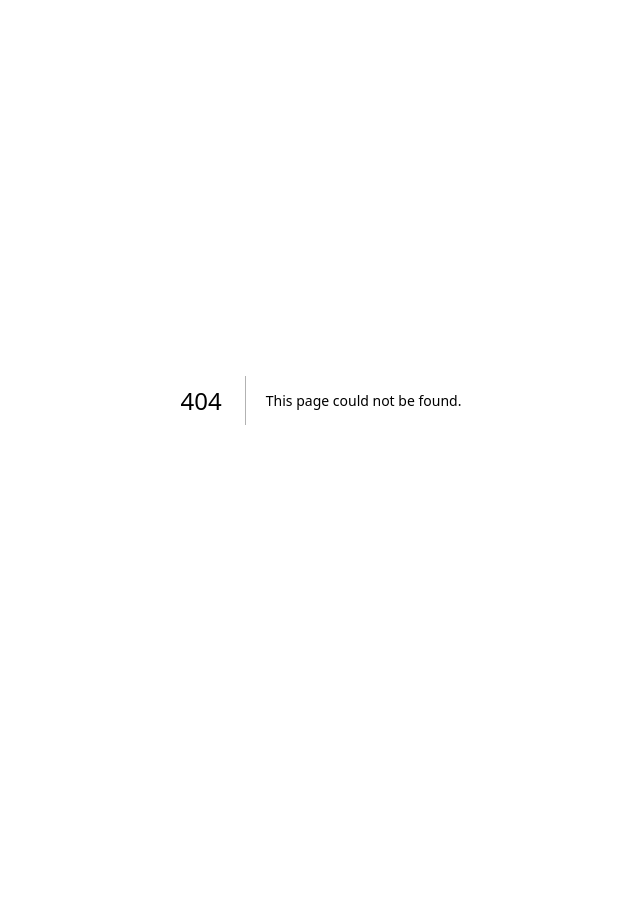
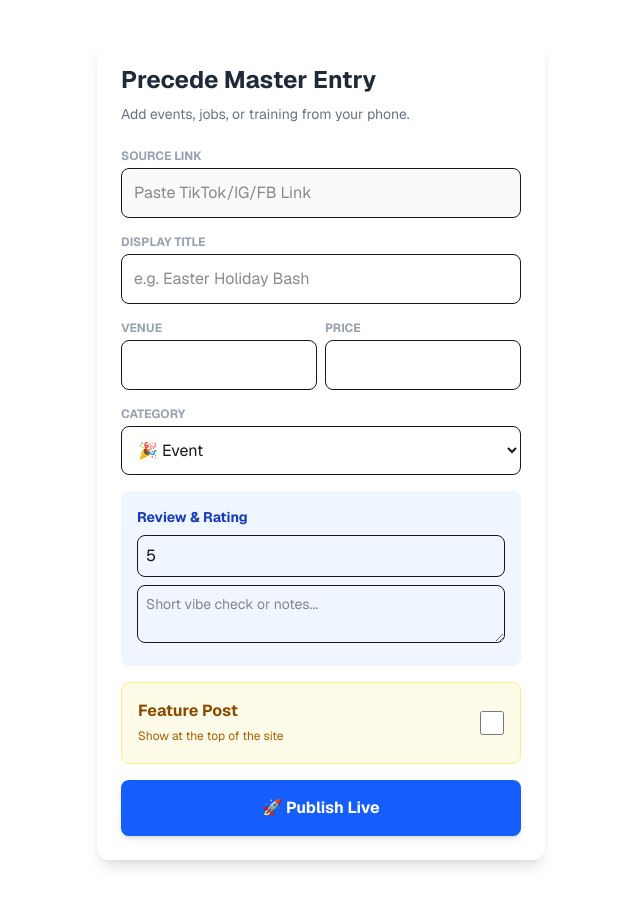
Before and after one commit to Bismark-P/precede-concepts, a Next.js app: page /admin/add in a window 1280 px wide. Before the commit this address had no page. Shown: the top 906 px of the page, without its empty margins (319-959 px from the left). Before the commit the page ends 800 px from the top, so only its background shows below. Built offline with nearby package versions, Linux system fonts and the light colour scheme; no server answers.

Commit message:
maual entry form

```diff
--- /dev/null
+++ b/app/admin/add/page.tsx
@@ -0,0 +1,147 @@
+"use client";
+import { useState } from 'react';
+import { addManualEntry } from '@/app/lib/collector';
+
+// Match this exactly to your collector.ts requirements
+interface EventData {
+  title: string;
+  link: string;
+  venue?: string;
+  price?: string;
+  category: 'event' | 'job' | 'training';
+  region?: string;
+  rating: number;
+  review_text: string;
+  is_featured: boolean;
+}
+
+export default function AdminAddEvent() {
+  const [loading, setLoading] = useState(false);
+  const [formData, setFormData] = useState<EventData>({
+    title: '',
+    link: '',
+    venue: '',
+    price: '',
+    category: 'event',
+    region: 'Greater Accra',
+    rating: 5,
+    review_text: '',
+    is_featured: false,
+  });
+
+  const handleSubmit = async (e: React.FormEvent) => {
+    e.preventDefault();
+    setLoading(true);
+
+    // Calls the logic in app/lib/collector.ts
+    const res = await addManualEntry(formData);
+
+    if (res.success) {
+      alert("🚀 Precede Engine: Post is Live!");
+      // Reset form
+      setFormData({
+        ...formData,
+        title: '',
+        link: '',
+        venue: '',
+        review_text: '',
+        is_featured: false
+      });
+      window.scrollTo(0, 0);
+    } else {
+      alert("❌ Error: " + res.error);
+    }
+    setLoading(false);
+  };
+
+  return (
+    <div className="max-w-md mx-auto p-6 bg-white shadow-lg rounded-xl mt-10 mb-20 font-sans">
+      <h1 className="text-2xl font-bold mb-2 text-gray-800">Precede Master Entry</h1>
+      <p className="text-sm text-gray-500 mb-6">Add events, jobs, or training from your phone.</p>
+
+      <form onSubmit={handleSubmit} className="space-y-4">
+        <div>
+          <label className="block text-xs font-bold uppercase text-gray-400 mb-1">Source Link</label>
+          <input
+            className="w-full p-3 border rounded-lg bg-gray-50"
+            placeholder="Paste TikTok/IG/FB Link"
+            required
+            value={formData.link}
+            onChange={(e) => setFormData({...formData, link: e.target.value})}
+          />
+        </div>
+
+        <div>
+          <label className="block text-xs font-bold uppercase text-gray-400 mb-1">Display Title</label>
+          <input
+            className="w-full p-3 border rounded-lg"
+            placeholder="e.g. Easter Holiday Bash"
+            required
+            value={formData.title}
+            onChange={(e) => setFormData({...formData, title: e.target.value})}
+          />
+        </div>
+
+        <div className="flex gap-2">
+          <div className="w-1/2">
+            <label className="block text-xs font-bold uppercase text-gray-400 mb-1">Venue</label>
+            <input className="w-full p-3 border rounded-lg" value={formData.venue} onChange={(e) => setFormData({...formData, venue: e.target.value})} />
+          </div>
+          <div className="w-1/2">
+            <label className="block text-xs font-bold uppercase text-gray-400 mb-1">Price</label>
+            <input className="w-full p-3 border rounded-lg" value={formData.price} onChange={(e) => setFormData({...formData, price: e.target.value})} />
+          </div>
+        </div>
+
+        <div>
+          <label className="block text-xs font-bold uppercase text-gray-400 mb-1">Category</label>
+          <select
+            className="w-full p-3 border rounded-lg bg-white"
+            value={formData.category}
+            onChange={(e) => setFormData({...formData, category: e.target.value as any})}
+          >
+            <option value="event">🎉 Event</option>
+            <option value="job">💼 Job</option>
+            <option value="training">🎓 Training</option>
+          </select>
+        </div>
+
+        <div className="bg-blue-50 p-4 rounded-lg">
+          <label className="block text-sm font-bold text-blue-800 mb-2">Review & Rating</label>
+          <input
+            type="number" min="1" max="5"
+            className="w-full p-2 border rounded-lg mb-2"
+            value={formData.rating}
+            onChange={(e) => setFormData({...formData, rating: parseInt(e.target.value)})}
+          />
+          <textarea
+            className="w-full p-2 border rounded-lg text-sm"
+            placeholder="Short vibe check or notes..."
+            value={formData.review_text}
+            onChange={(e) => setFormData({...formData, review_text: e.target.value})}
+          />
+        </div>
+
+        <div className="flex items-center justify-between p-4 bg-yellow-50 rounded-lg border border-yellow-200">
+          <div>
+            <span className="block font-bold text-yellow-800">Feature Post</span>
+            <span className="text-xs text-yellow-700">Show at the top of the site</span>
+          </div>
+          <input
+            type="checkbox"
+            className="w-6 h-6 accent-yellow-600"
+            checked={formData.is_featured}
+            onChange={(e) => setFormData({...formData, is_featured: e.target.checked})}
+          />
+        </div>
+
+        <button
+          disabled={loading}
+          className="w-full bg-blue-600 text-white p-4 rounded-lg font-bold shadow-md active:scale-95 transition"
+        >
+          {loading ? "Syncing with Supabase..." : "🚀 Publish Live"}
+        </button>
+      </form>
+    </div>
+  );
+}
--- /dev/null
+++ b/app/lib/collector.ts
@@ -0,0 +1,64 @@
+import { supabase } from './supabase';
+
+// Use the same keywords you defined for consistency
+const TARGET_KEYWORDS = [
+  'djsonatty', 'djslyking', 'momofest', 'medikal', 'sarkodie', 'wendyshay',
+  'shattawale', 'joemettle', 'pool', 'party', 'indomie', 'kuamieugene',
+  'kwekusmoke', 'bbc', 'coded', 'club', 'nightlife', 'stripper', 'accra',
+  'eleveneleven', 'sip', 'dine', 'digital', 'ghana', 'tech', 'skillup',
+  'sme', 'charterhouse', 'tgma', 'visitghana', 'eastlegon', 'monday',
+  'tuesday', 'wednesday', 'thursday', 'friday', 'saturday', 'sunday',
+  'manager', 'social', 'media', 'job', 'work', 'fun', 'oasis', 'garage',
+  'night', 'kruna', 'cloud9', 'monaco', 'walako', 'soho', 'beach', 'sales',
+  'training', 'event', 'abrewanana', 'abrewa', 'nana', 'pub', 'kumasi',
+  'cape coast', 'elmina', 'jbc', 'house', 'blue top', 'villa', 'ace',
+  'easter', 'salah', 'fest', 'happiness', 'osu', 'independence', 'republic',
+  'bash', 'hookup', 'dance', 'twerk', 'tema', 'hard', 'lounge', 'west',
+  'revival', 'stonebwoy', 'lasmid', 'car', 'wash', 'live', 'band', 'kiss',
+  'bliss', 'casino', 'skybar', 'bar', 'detty', 'dirty', 'masquerade', 'mask',
+  'freak', 'baddie', 'bitch', 'rapperholic', 'kofimole', 'boob', 'ass',
+  'truth', 'dare', 'grind', 'xmas', 'christmas', 'pooley', 'sugar' , 'bhim',
+  'blacksheriff', 'blacko', 'shay', 'medikal', 'portey', 'dj', 'baddest'
+];
+
+interface EventData {
+  title: string;
+  link: string;
+  venue?: string;
+  price?: string;
+  category: 'event' | 'job' | 'training';
+  region?: string;
+  image_url?: string;
+}
+
+export async function addManualEntry(data: EventData) {
+  try {
+    // 1. Auto-detect if it should be featured based on your keywords
+    const isAutoFeatured = TARGET_KEYWORDS.some(kw =>
+      data.title.toLowerCase().includes(kw)
+    );
+
+    // 2. Prepare the payload for Supabase
+    const payload = {
+      ...data,
+      is_featured: isAutoFeatured,
+      status: 'pending', // Always goes to pending for your final approval
+      source_site: data.link.includes('tiktok.com') ? 'TikTok' :
+                   data.link.includes('instagram.com') ? 'Instagram' :
+                   data.link.includes('facebook.com') ? 'Facebook' : 'Manual Entry',
+      created_at: new Date().toISOString(),
+    };
+
+    // 3. Upsert into Supabase (prevents duplicate links)
+    const { data: result, error } = await supabase
+      .from('jobs')
+      .upsert([payload], { onConflict: 'link' });
+
+    if (error) throw error;
+
+    return { success: true, message: 'Entry added successfully!', result };
+  } catch (error: any) {
+    console.error('Collector Error:', error.message);
+    return { success: false, error: error.message };
+  }
+}
```
